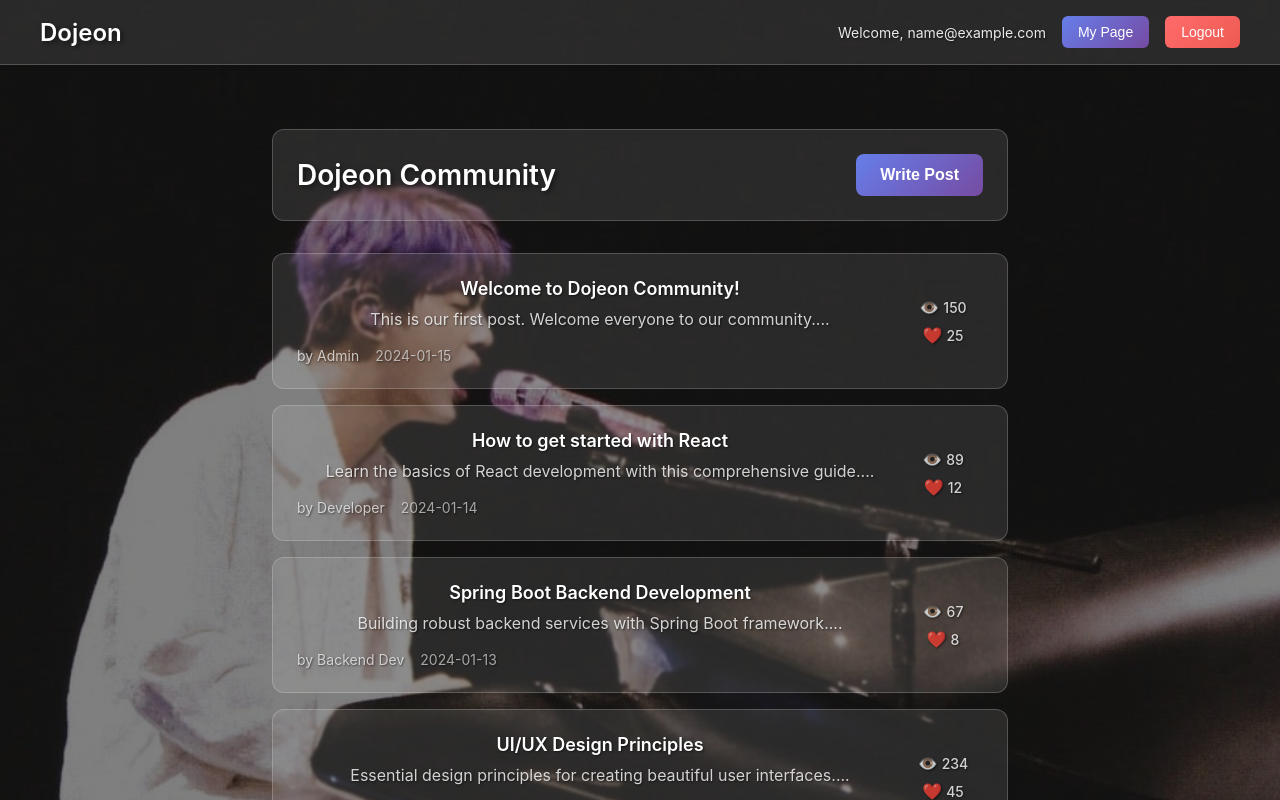
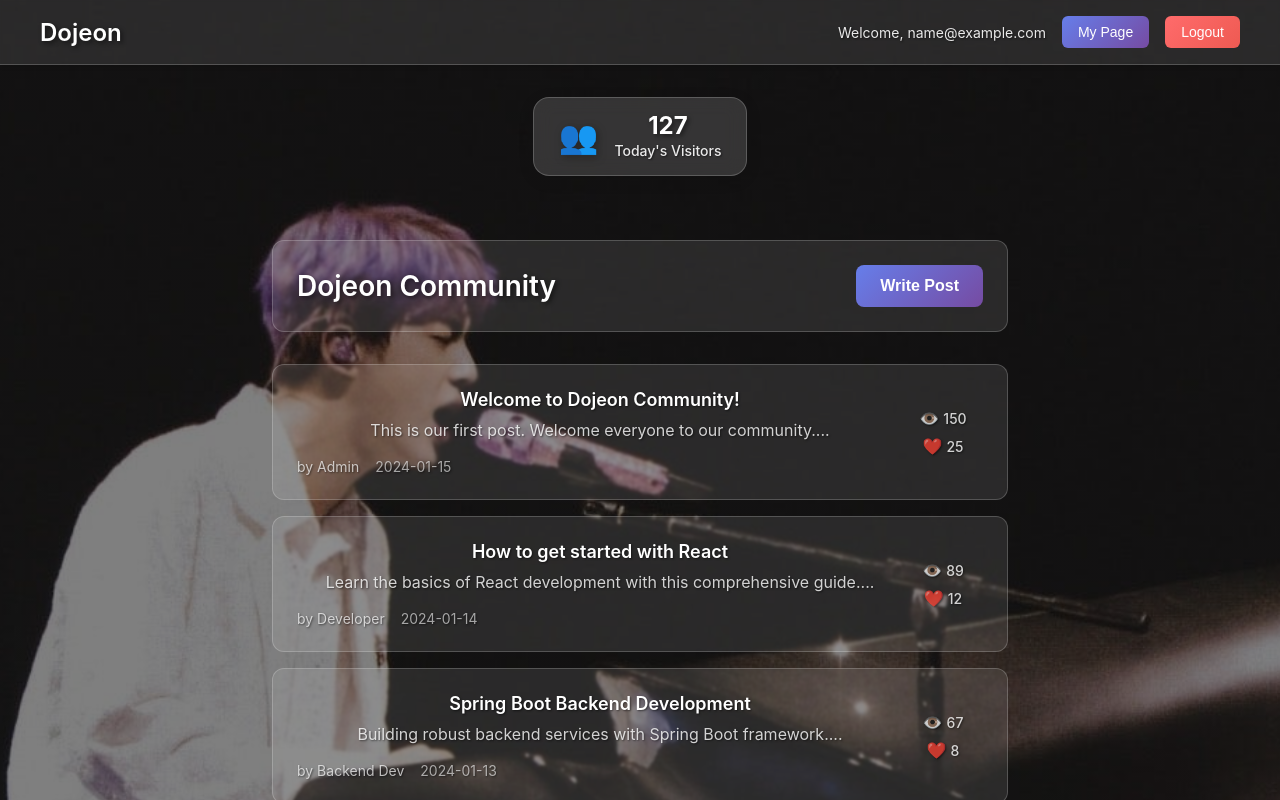
Before and after one commit to kwohyuno/dojeon, a React (Create React App) app in the folder frontend/: page /dashboard in a window 1280 px wide. Shown: the top 800 px of the page. Built offline with nearby package versions, Linux system fonts and the light colour scheme; sample sign-in values are in the browser's storage.

Commit message:
Add visitor statistics UI to dashboard

```diff
--- a/frontend/src/components/Dashboard.css
+++ b/frontend/src/components/Dashboard.css
@@ -75,6 +75,57 @@
   padding: 2rem;
 }
 
+.visitor-stats {
+  margin-bottom: 2rem;
+  display: flex;
+  justify-content: center;
+}
+
+.visitor-card {
+  background: rgba(255, 255, 255, 0.15);
+  backdrop-filter: blur(10px);
+  border-radius: 16px;
+  padding: 1rem 1.5rem;
+  display: flex;
+  align-items: center;
+  gap: 1rem;
+  border: 1px solid rgba(255, 255, 255, 0.2);
+  box-shadow: 0 4px 16px rgba(0, 0, 0, 0.1);
+  transition: all 0.3s ease;
+}
+
+.visitor-card:hover {
+  transform: translateY(-2px);
+  box-shadow: 0 8px 24px rgba(0, 0, 0, 0.15);
+  background: rgba(255, 255, 255, 0.2);
+}
+
+.visitor-icon {
+  font-size: 2rem;
+  filter: drop-shadow(2px 2px 4px rgba(0, 0, 0, 0.3));
+}
+
+.visitor-info {
+  display: flex;
+  flex-direction: column;
+  gap: 0.25rem;
+}
+
+.visitor-number {
+  font-size: 1.5rem;
+  font-weight: 700;
+  color: white;
+  text-shadow: 2px 2px 4px rgba(0, 0, 0, 0.5);
+  line-height: 1;
+}
+
+.visitor-label {
+  font-size: 0.875rem;
+  color: rgba(255, 255, 255, 0.9);
+  text-shadow: 1px 1px 2px rgba(0, 0, 0, 0.5);
+  font-weight: 500;
+}
+
 @media (max-width: 768px) {
   .dashboard-main {
     padding: 1rem;
@@ -104,4 +155,25 @@
     padding: 6px 12px;
     font-size: 12px;
   }
+
+  .visitor-stats {
+    justify-content: center;
+    margin-bottom: 1.5rem;
+  }
+
+  .visitor-card {
+    padding: 0.75rem 1rem;
+  }
+
+  .visitor-icon {
+    font-size: 1.5rem;
+  }
+
+  .visitor-number {
+    font-size: 1.25rem;
+  }
+
+  .visitor-label {
+    font-size: 0.75rem;
+  }
 }
--- a/frontend/src/components/Dashboard.tsx
+++ b/frontend/src/components/Dashboard.tsx
@@ -29,6 +29,8 @@ const Dashboard: React.FC<DashboardProps> = ({ userEmail }) => {
     minHeight: '100vh'
   };
 
+  const todayVisitors = 127;
+
   return (
     <div className="dashboard-container" style={containerStyle}>
       <header className="dashboard-header">
@@ -47,6 +49,16 @@ const Dashboard: React.FC<DashboardProps> = ({ userEmail }) => {
       </header>
 
       <main className="dashboard-main">
+        <div className="visitor-stats">
+          <div className="visitor-card">
+            <div className="visitor-icon">👥</div>
+            <div className="visitor-info">
+              <div className="visitor-number">{todayVisitors}</div>
+              <div className="visitor-label">Today's Visitors</div>
+            </div>
+          </div>
+        </div>
+
         <PostList />
       </main>
     </div>
```
